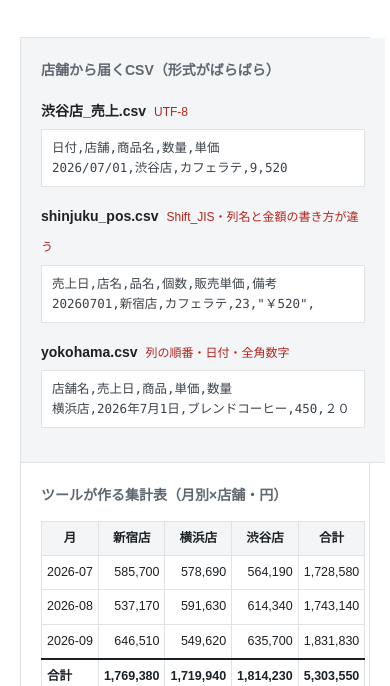
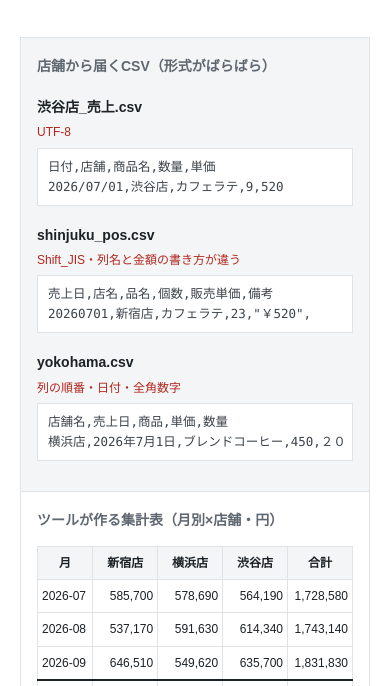
Before and after one commit to Inabe2929/portfolio, a plain HTML site: page index.html in a window 390 px wide. Shown: the part 158-844 px from the top of the page. Drawn offline with Linux system fonts and the light colour scheme; a web font is replaced by a local one.

Commit message:
スマートフォン表示を修正

```diff
--- a/index.html
+++ b/index.html
@@ -30,7 +30,8 @@ header p{color:var(--sub);margin-top:4px}
 
 /* before / after */
 .demo{margin-top:40px;display:grid;grid-template-columns:1fr 1fr;border:1px solid var(--grid)}
-.demo > div{padding:20px}
+.demo > div{padding:20px;min-width:0}
+.sheet-scroll{overflow-x:auto}
 .demo .before{background:var(--head);border-right:1px solid var(--grid)}
 .demo h2{font-size:14px;font-weight:700;color:var(--sub);margin-bottom:12px}
 .file{margin-bottom:14px}
@@ -78,8 +79,10 @@ footer{margin-top:72px;padding:24px 0 40px;border-top:1px solid var(--grid);font
   .demo .before{border-right:none;border-bottom:1px solid var(--grid)}
   .work{grid-template-columns:1fr;gap:14px}
   .can{grid-template-columns:1fr}
-  .sheet{font-size:12.5px}
-  .sheet th,.sheet td{padding:5px 5px}
+  .demo > div{padding:16px}
+  .sheet{font-size:12px}
+  .sheet th,.sheet td{padding:5px 4px}
+  .file span{display:block;margin-left:0}
 }
 </style>
 </head>
@@ -105,6 +108,7 @@ footer{margin-top:72px;padding:24px 0 40px;border-top:1px solid var(--grid);font
   </div>
   <div class="after">
     <h2>ツールが作る集計表（月別×店舗・円）</h2>
+    <div class="sheet-scroll">
     <table class="sheet">
       <tr><th>月</th><th>新宿店</th><th>横浜店</th><th>渋谷店</th><th>合計</th></tr>
       <tr><td>2026-07</td><td>585,700</td><td>578,690</td><td>564,190</td><td>1,728,580</td></tr>
@@ -112,6 +116,7 @@ footer{margin-top:72px;padding:24px 0 40px;border-top:1px solid var(--grid);font
       <tr><td>2026-09</td><td>646,510</td><td>549,620</td><td>635,700</td><td>1,831,830</td></tr>
       <tr class="total"><td>合計</td><td>1,769,380</td><td>1,719,940</td><td>1,814,230</td><td>5,303,550</td></tr>
     </table>
+    </div>
     <ul class="flags" aria-label="要確認として出力された行">
       <li>渋谷店 278行目：日付「2026/08/32」が存在しない</li>
       <li>新宿店 282行目：数量が「三」と漢字で入力されている</li>
```
Also changed, not shown: lp-sample/index.html (+1 -1 lines).
